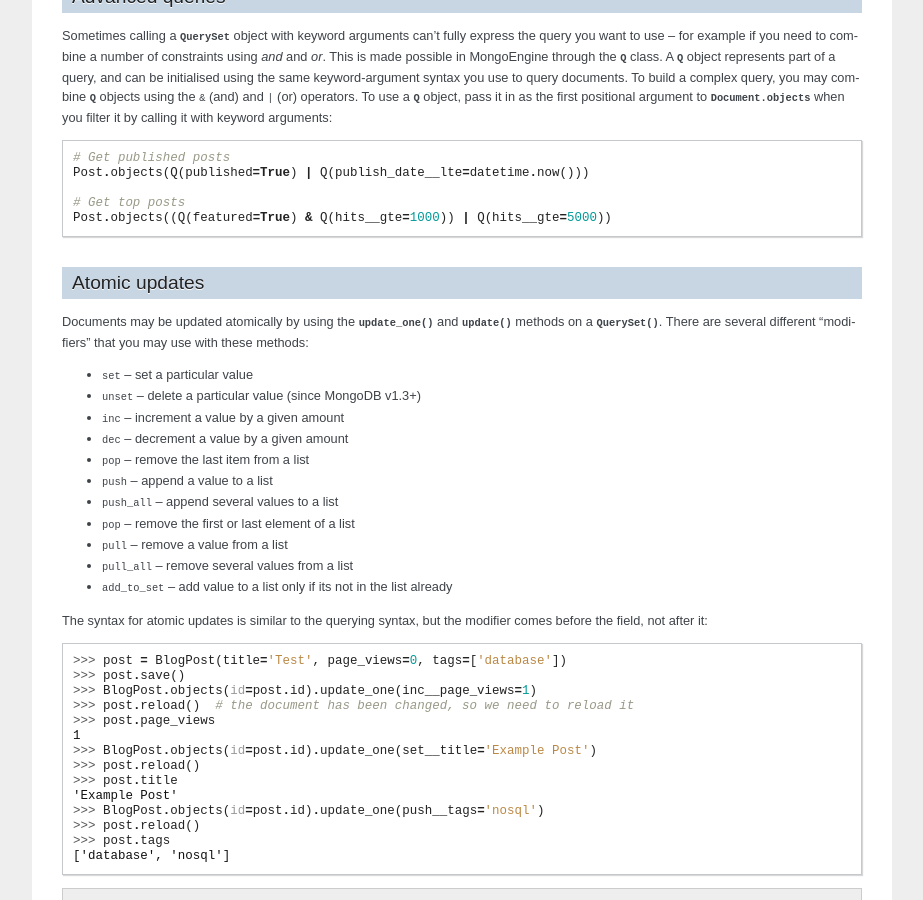
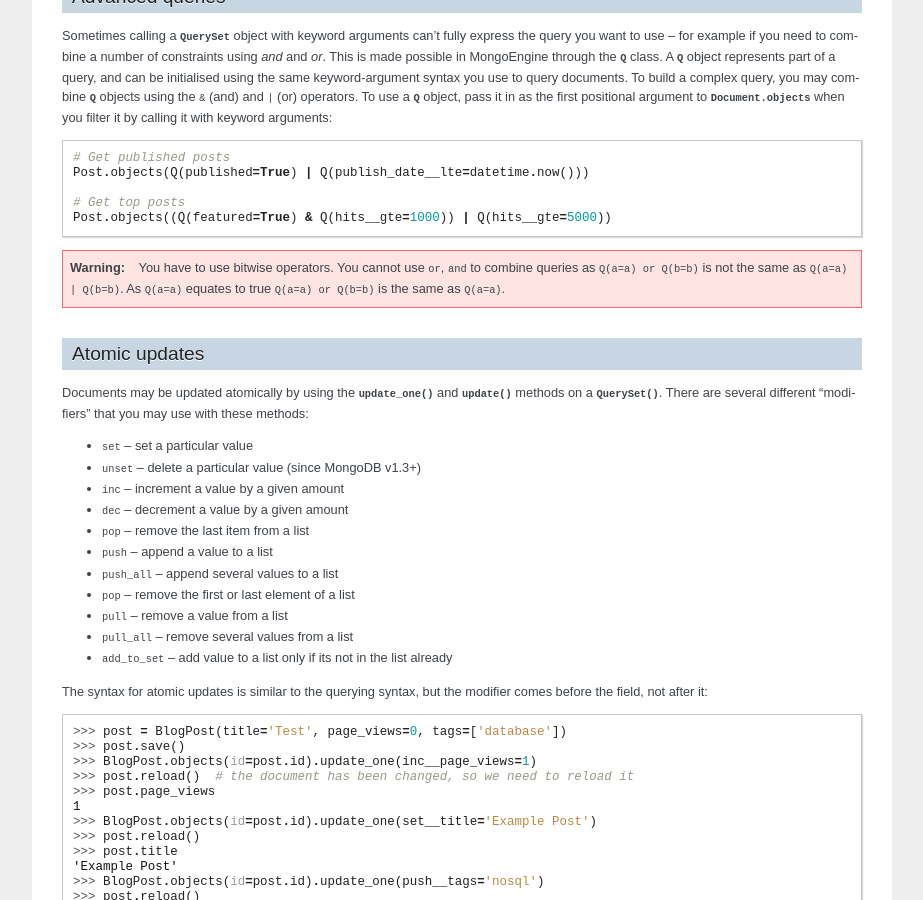
Before and after one commit to MongoEngine/mongoengine, a Sphinx documentation site: the page built from docs/guide/querying.rst, in a window 1280 px wide and 900 px high, scrolled down 6069 px. Shown: the whole window, without its empty margins (198-1121 px from the left). Built offline with Sphinx 7.4.7, drawn with Linux system fonts in a browser that asks for light colours; the version number could not be read and is left out.

Commit message:
Updated docs to clarify or != | (##288)

```diff
--- a/docs/guide/querying.rst
+++ b/docs/guide/querying.rst
@@ -392,6 +392,7 @@ You can also turn off all dereferencing for a fixed period by using the
 
 Advanced queries
 ================
+
 Sometimes calling a :class:`~mongoengine.queryset.QuerySet` object with keyword
 arguments can't fully express the query you want to use -- for example if you
 need to combine a number of constraints using *and* and *or*. This is made
@@ -409,6 +410,11 @@ calling it with keyword arguments::
 
     # Get top posts
     Post.objects((Q(featured=True) & Q(hits__gte=1000)) | Q(hits__gte=5000))
+
+.. warning:: You have to use bitwise operators.  You cannot use ``or``, ``and``
+    to combine queries as ``Q(a=a) or Q(b=b)`` is not the same as
+    ``Q(a=a) | Q(b=b)``. As ``Q(a=a)`` equates to true ``Q(a=a) or Q(b=b)`` is
+    the same as ``Q(a=a)``.
 
 .. _guide-atomic-updates:
 
```
